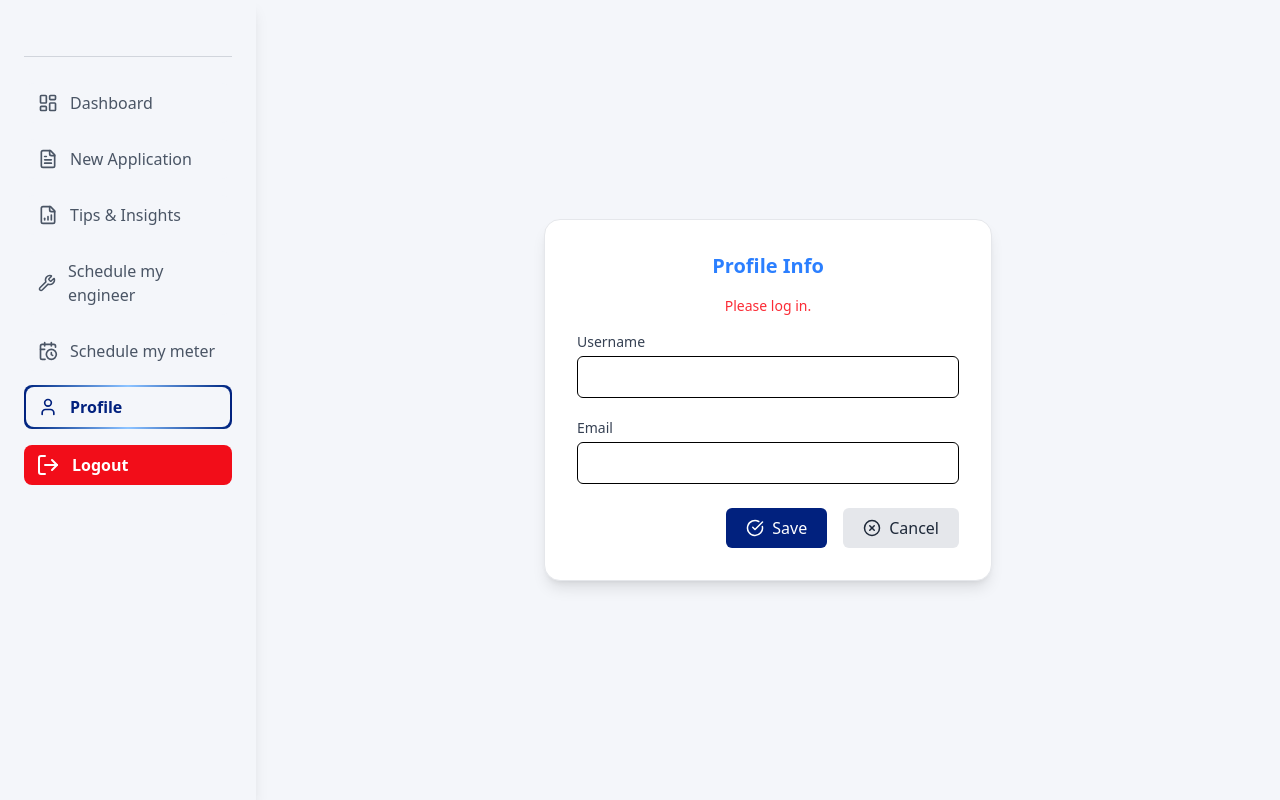
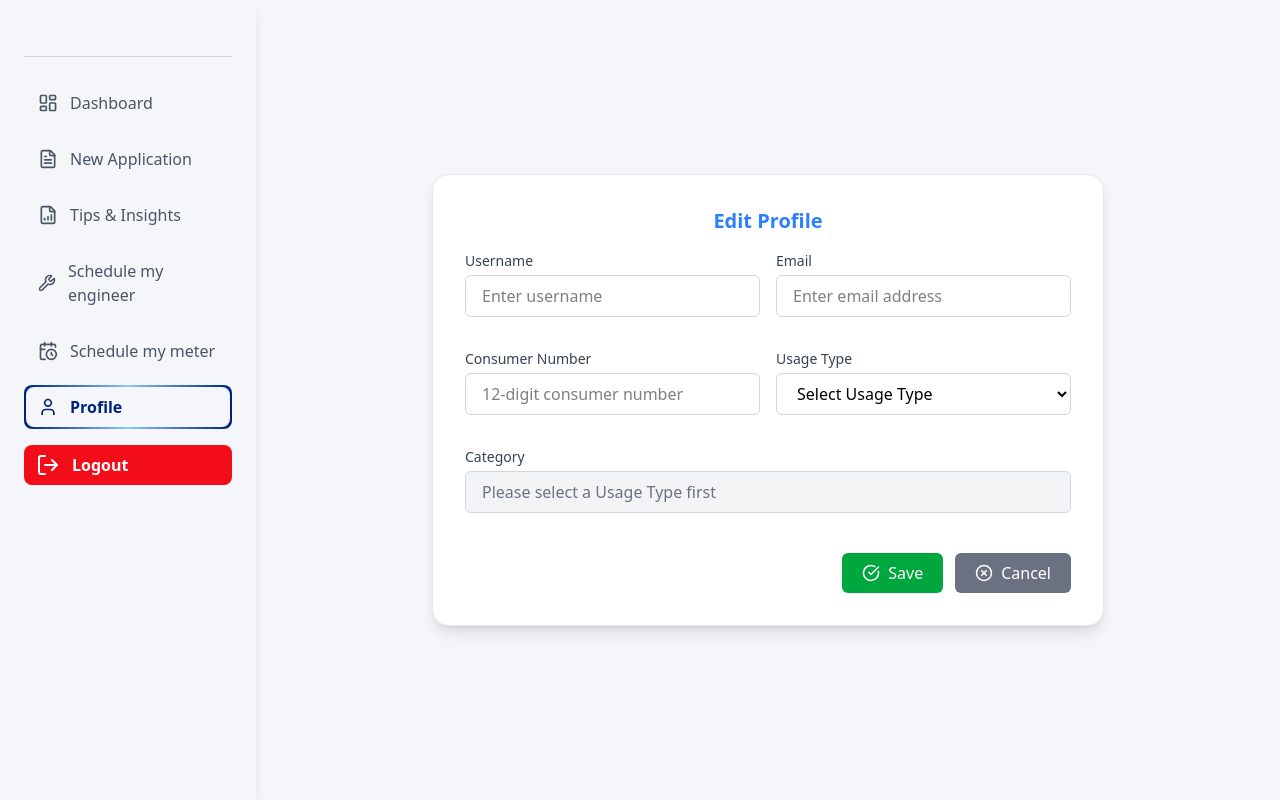
Before and after one commit to banhisikha-talukdar/WattConnect, a React (Vite) app in the folder wattconnect-client/: page /customer/profile in a window 1280 px wide. Both pictures are taken after a click on the button "Edit Profile". Shown: the top 800 px of the page. Built offline with nearby package versions, Linux system fonts and the light colour scheme.

Commit message:
Updated Profile page

```diff
--- a/wattconnect-client/src/pages/Customer/MyProfile.jsx
+++ b/wattconnect-client/src/pages/Customer/MyProfile.jsx
@@ -7,64 +7,110 @@ import Navbar from '../../components/Navbar';
 export default function Profile() {
   const navigate = useNavigate();
   const [editing, setEditing] = useState(false);
-  const [profile, setProfile] = useState({ username: '', email: '' });
-  const [originalProfile, setOriginalProfile] = useState({ username: '', email: '' });
-  const [userId, setUserId] = useState('');
+  const [profile, setProfile] = useState({
+    username: '',
+    email: '',
+    consumerNumber: '',
+    usageType: '',
+    category: ''
+  });
+  const [originalProfile, setOriginalProfile] = useState({});
   const [error, setError] = useState('');
+  const [saving, setSaving] = useState(false);
+
+  const categoryOptions = {
+    domestic: [
+      "LT-I Jeevan Dhara",
+      "LT-II Domestic A",
+      "LT-III Domestic B",
+      "LT-X Electric Vehicle Charging",
+      "LT-VII Agriculture",
+    ],
+    commercial: [
+      "LT-IV Commercial",
+      "LT-V General Purpose",
+      "LT-VI Public Lighting",
+      "LT-VIII(i) Small Industries Rural",
+      "LT-VIII(ii) Small Industries Urban",
+      "LT-XI Interstate Sale",
+    ],
+  };
 
   useEffect(() => {
     const fetchProfile = async () => {
       try {
         const token = localStorage.getItem('token');
-        const storedUserId = localStorage.getItem('userId');
 
-        if (!token || !storedUserId) {
-          setError('Please log in.');
+        if (!token) {
+          setError('Please log in to view your profile.');
           return;
         }
 
-        setUserId(storedUserId);
-
-        const res = await axios.get('http://localhost:5000/api/auth/me', {
+        const response = await axios.get('http://localhost:5000/api/auth/me', {
           headers: { Authorization: `Bearer ${token}` },
         });
 
-        const { username, email } = res.data;
-        const fetchedProfile = { username, email };
+        const userData = response.data;
+        const profileData = {
+          username: userData.username || '',
+          email: userData.email || '',
+          consumerNumber: userData.consumerNumber || '',
+          usageType: userData.usageType || '',
+          category: userData.category || ''
+        };
 
-        setProfile(fetchedProfile);
-        setOriginalProfile({ ...fetchedProfile });
+        setProfile(profileData);
+        setOriginalProfile({ ...profileData });
       } catch (err) {
-        console.error('❌ Error fetching profile:', err);
+        console.error('Error fetching profile:', err);
+
+        if (err.response?.status === 401) {
+          localStorage.removeItem('token');
+          localStorage.removeItem('userId');
+        } else {
+          setError('Failed to fetch profile data. Please try again.');
+        }
       }
     };
 
     fetchProfile();
-  }, []);
+  }, [navigate]);
 
-  const handleChange = (e) => {
-    const { name, value } = e.target;
-    setProfile((prev) => ({ ...prev, [name]: value }));
+  const handleInputChange = (name, value) => {
+    setProfile(prev => ({ ...prev, [name]: value }));
+  };
+
+  const handleEdit = () => {
+    setEditing(true);
+    setError('');
   };
 
   const handleSave = async () => {
+    setSaving(true);
+    setError('');
+
     try {
       const token = localStorage.getItem('token');
 
-      await axios.put(
-        `http://localhost:5000/api/auth/${userId}`,
-        { username: profile.username, email: profile.email },
-        { headers: { Authorization: `Bearer ${token}` } }
+      const response = await axios.put(
+        `http://localhost:5000/api/auth/${profile.username}`,
+        {
+          email: profile.email.trim(),
+        },
+        {
+          headers: { Authorization: `Bearer ${token}` }
+        }
       );
 
-      localStorage.setItem('username', profile.username);
       setOriginalProfile({ ...profile });
       setEditing(false);
-      setError('');
+      setSaving(false);
+
+      console.log('Profile updated successfully');
     } catch (err) {
-      console.error('❌ Error updating profile:', err);
-      setError('Failed to save changes.');
-      setProfile({ ...originalProfile });
+      console.error('Error updating profile:', err);
+      setError(err.response?.data?.message || 'Failed to save changes. Please try again.');
+      setSaving(false);
     }
   };
 
@@ -74,55 +120,169 @@ export default function Profile() {
     setError('');
   };
 
+  const handleUsageTypeChange = (value) => {
+    setProfile(prev => ({
+      ...prev,
+      usageType: value,
+      category: ''
+    }));
+  };
+
   return (
     <div className="flex h-screen bg-[#f4f6fa]">
       <Navbar type="customer" />
       <main className="flex-1 flex flex-col items-center justify-center px-4 py-12">
-        <div className="bg-white shadow-lg border border-gray-200 rounded-2xl w-full max-w-md p-8">
+        <div className="bg-white shadow-lg border border-gray-200 rounded-2xl w-full max-w-2xl p-8">
           {!editing && (
             <h1 className="text-3xl font-extrabold text-center text-[#01217e] mb-6">
-              Welcome, {profile.username}!
+              Welcome, {profile.username || 'User'}!
             </h1>
           )}
 
-          <h2 className="text-xl font-semibold text-blue-500 mb-4 text-center">Profile Info</h2>
+          <h2 className="text-xl font-semibold text-blue-500 mb-4 text-center">
+            {editing ? 'Edit Profile' : 'Profile Information'}
+          </h2>
 
           {error && (
-            <p className="text-red-500 text-sm mb-4 text-center">{error}</p>
+            <div className="bg-red-50 border border-red-200 rounded-md p-3 mb-4">
+              <p className="text-red-600 text-sm text-center">{error}</p>
+            </div>
           )}
 
-          {['username', 'email'].map((field) => (
-            <div key={field} className="mb-5">
-              <label className="block text-sm text-gray-700 mb-1 capitalize">{field}</label>
+          <div className="grid grid-cols-1 md:grid-cols-2 gap-4">
+            <div className="mb-4">
+              <label className="block text-sm text-gray-700 mb-1 font-medium">
+                Username
+              </label>
               {editing ? (
                 <input
-                  type={field === 'email' ? 'email' : 'text'}
-                  name={field}
-                  value={profile[field]}
-                  onChange={handleChange}
-                  className="w-full px-4 py-2 border rounded-md focus:outline-none focus:ring-2 focus:ring-[#226c82]"
+                  type="text"
+                  value={profile.username}
+                  onChange={(e) => handleInputChange('username', e.target.value)}
+                  className="w-full px-4 py-2 border border-gray-300 rounded-md focus:outline-none focus:ring-2 focus:ring-[#226c82]"
+                  placeholder="Enter username"
+
                 />
               ) : (
-                <div className="bg-gray-50 text-gray-800 px-4 py-2 rounded-md">
-                  {profile[field]}
+                <div className="bg-gray-50 text-gray-800 px-4 py-2 rounded-md border">
+                  {profile.username || 'Not set'}
                 </div>
               )}
             </div>
-          ))}
 
-          <div className="flex justify-end gap-4 mt-6">
+            <div className="mb-4">
+              <label className="block text-sm text-gray-700 mb-1 font-medium">
+                Email
+              </label>
+              {editing ? (
+                <input
+                  type="email"
+                  value={profile.email}
+                  onChange={(e) => handleInputChange('email', e.target.value)}
+                  className="w-full px-4 py-2 border border-gray-300 rounded-md focus:outline-none focus:ring-2 focus:ring-[#226c82]"
+                  placeholder="Enter email address"
+                />
+              ) : (
+                <div className="bg-gray-50 text-gray-800 px-4 py-2 rounded-md border">
+                  {profile.email || 'Not set'}
+                </div>
+              )}
+            </div>
+
+            <div className="mb-4">
+              <label className="block text-sm text-gray-700 mb-1 font-medium">
+                Consumer Number
+              </label>
+              {editing ? (
+                <input
+                  type="text"
+                  value={profile.consumerNumber}
+                  onChange={(e) => {
+                    const numericValue = e.target.value.replace(/\D/g, '').slice(0, 12);
+                    handleInputChange('consumerNumber', numericValue);
+                  }}
+                  className="w-full px-4 py-2 border border-gray-300 rounded-md focus:outline-none focus:ring-2 focus:ring-[#226c82]"
+                  placeholder="12-digit consumer number"
+                  maxLength={12}
+
+                />
+              ) : (
+                <div className="bg-gray-50 text-gray-800 px-4 py-2 rounded-md border">
+                  {profile.consumerNumber || 'Not set'}
+                </div>
+              )}
+            </div>
+
+            <div className="mb-4">
+              <label className="block text-sm text-gray-700 mb-1 font-medium">
+                Usage Type
+              </label>
+              {editing ? (
+                <select
+                  value={profile.usageType}
+                  onChange={(e) => handleUsageTypeChange(e.target.value)}
+                  className="w-full px-4 py-2 border border-gray-300 rounded-md focus:outline-none focus:ring-2 focus:ring-[#226c82]"
+
+                >
+                  <option value="">Select Usage Type</option>
+                  <option value="domestic">Domestic</option>
+                  <option value="commercial">Commercial</option>
+                </select>
+              ) : (
+                <div className="bg-gray-50 text-gray-800 px-4 py-2 rounded-md border">
+                  {profile.usageType ?
+                    profile.usageType.charAt(0).toUpperCase() + profile.usageType.slice(1) :
+                    'Not set'
+                  }
+                </div>
+              )}
+            </div>
+
+            <div className="mb-4 md:col-span-2">
+              <label className="block text-sm text-gray-700 mb-1 font-medium">
+                Category
+              </label>
+              {editing ? (
+                profile.usageType ? (
+                  <select
+                    value={profile.category}
+                    onChange={(e) => handleInputChange('category', e.target.value)}
+                    className="w-full px-4 py-2 border border-gray-300 rounded-md focus:outline-none focus:ring-2 focus:ring-[#226c82]"
+
+                  >
+                    <option value="">Select Category</option>
+                    {categoryOptions[profile.usageType]?.map((option) => (
+                      <option key={option} value={option}>{option}</option>
+                    ))}
+                  </select>
+                ) : (
+                  <div className="w-full px-4 py-2 border border-gray-300 rounded-md bg-gray-100 text-gray-500">
+                    Please select a Usage Type first
+                  </div>
+                )
+              ) : (
+                <div className="bg-gray-50 text-gray-800 px-4 py-2 rounded-md border">
+                  {profile.category || 'Not set'}
+                </div>
+              )}
+            </div>
+          </div>
+
+          <div className="flex justify-end gap-3 mt-6">
             {editing ? (
               <>
                 <button
                   onClick={handleSave}
-                  className="flex items-center gap-2 bg-[#01217e] text-white px-5 py-2 rounded-md hover:bg-[#55c428] transition"
+                  disabled={saving}
+                  className="flex items-center gap-2 bg-green-600 text-white px-5 py-2 rounded-md hover:bg-green-700 transition-colors disabled:opacity-50 disabled:cursor-not-allowed"
                 >
                   <CheckCircle size={18} />
-                  Save
+                  {saving ? 'Saving...' : 'Save'}
                 </button>
                 <button
                   onClick={handleCancel}
-                  className="flex items-center gap-2 bg-gray-200 text-gray-800 px-5 py-2 rounded-md hover:bg-[#f4410b] transition"
+                  disabled={saving}
+                  className="flex items-center gap-2 bg-gray-500 text-white px-5 py-2 rounded-md hover:bg-gray-600 transition-colors disabled:opacity-50 disabled:cursor-not-allowed"
                 >
                   <XCircle size={18} />
                   Cancel
@@ -130,8 +290,8 @@ export default function Profile() {
               </>
             ) : (
               <button
-                onClick={() => setEditing(true)}
-                className="flex items-center gap-2 bg-[#01217e] text-white px-5 py-2 rounded-md hover:bg-[#f0920f] transition"
+                onClick={handleEdit}
+                className="flex items-center gap-2 bg-[#01217e] text-white px-5 py-2 rounded-md hover:bg-[#0a1a5c] transition-colors"
               >
                 <PencilLine size={18} />
                 Edit Profile
```
Also changed, not shown: wattconnect-client/src/pages/Customer/TipsnInsights.jsx (+0 -64 lines).
